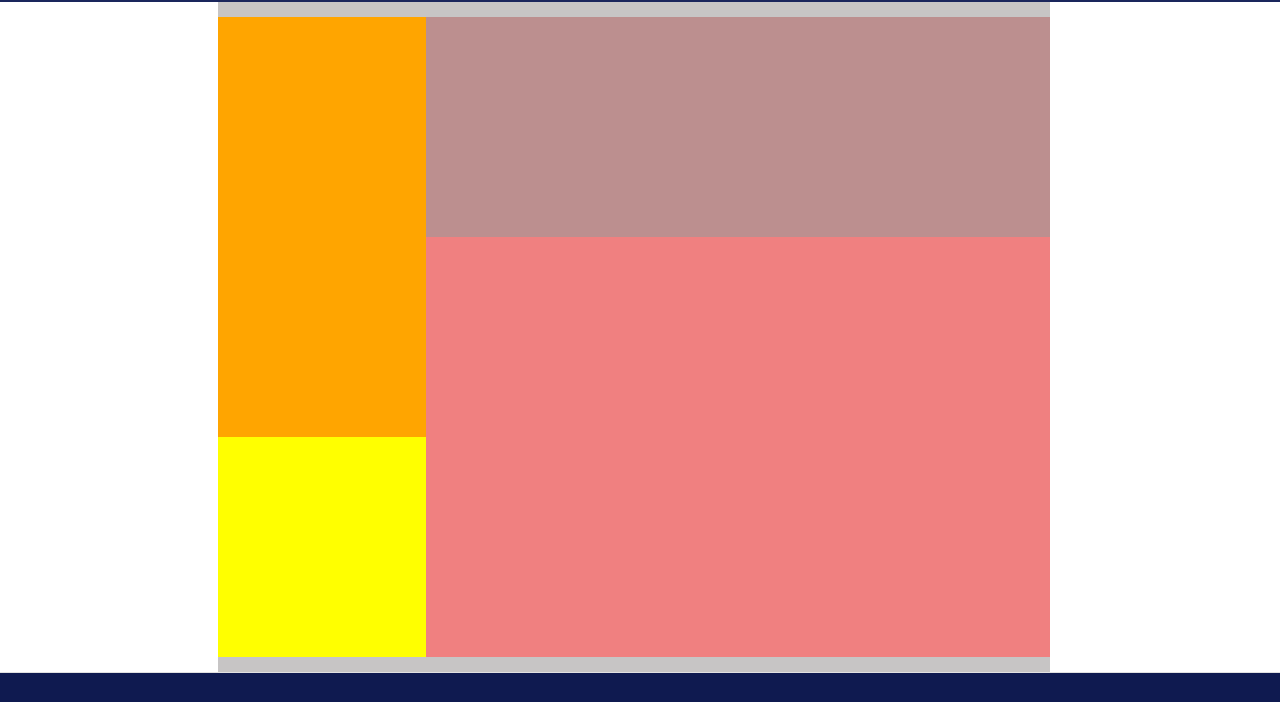
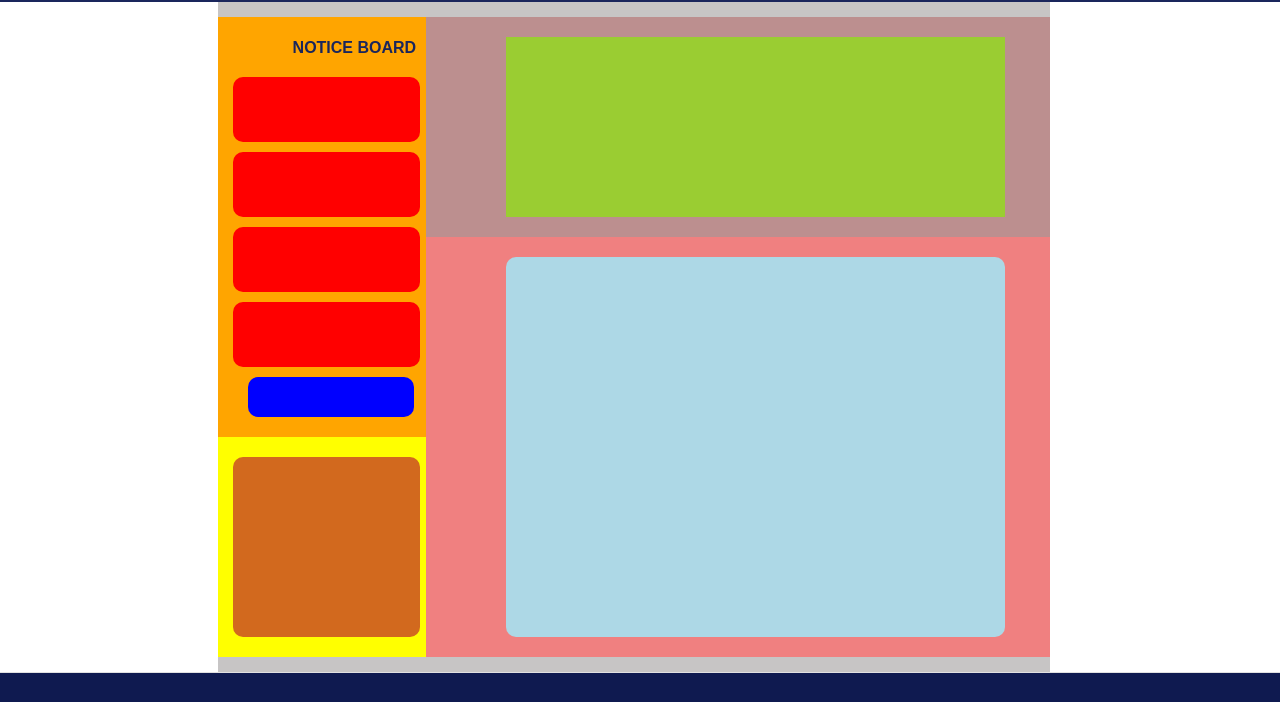
Before and after one commit to iftikharrasha/little-jewels-school-management-system, a plain HTML site: page index.html in a window 1280 px wide. Shown: the part 108-810 px from the top of the page. Drawn offline with Linux system fonts and the light colour scheme; a web font is replaced by a local one.

Commit message:
divs added w/separate colors

```diff
--- a/css/style.css
+++ b/css/style.css
@@ -1,17 +1,15 @@
-*, ::after, ::before {
+* {
     margin: 0;
     padding: 0;
-    border: 0;
-    vertical-align: baseline;
-    box-sizing: border-box;
 }
 
 body{
     line-height: 22px;
-    font-family: "Poppins", Helvetica, Arial, sans-serif;
+    font-family: "Montserrat", sans-serif;
     font-weight: 400;
     font-size: 14px;
-    color: #444;
+    color: #0c0c0c;
+    background: #cfcfcf;
 }
 
 .header-position{
@@ -120,11 +118,66 @@ img {
     margin: 0px auto;
 }
 
+.notice{
+    position: absolute;
+    color: #1A265C;
+    top: 20px;
+    text-transform: uppercase;
+    font-weight: 700;
+    font-size: 16px;
+}
+
+.align1{
+    left: 75px;
+}
+
+.notice-content{
+    position: absolute;
+    width: 90%;
+    height: 65px;
+    top: 60px;
+    left: 15px;
+    background: red;
+    border-radius: 10px;
+}
+
+.nc2{
+    top: 135px;
+}
+
+.nc3{
+    top: 210px;
+}
+
+.nc4{
+    top: 285px;
+}
+
+.nc-view{
+    position: absolute;
+    width: 80%;
+    height: 40px;
+    top: 360px;
+    left: 30px;
+    background: blue;
+    border-radius: 10px;
+}
+
 .body-left-2{
     position: relative;
     width: 100%;
     height: 220px;
     background: yellow;
+}
+
+.admin{
+    position: absolute;
+    width: 90%;
+    height: 180px;
+    top: 20px;
+    left: 15px;
+    background: chocolate;
+    border-radius: 10px;
 }
 
 .body-right{
@@ -142,12 +195,31 @@ img {
     background: rosybrown;
   }
 
+  .banner{
+    position: absolute;
+    width: 80%;
+    height: 180px;
+    top: 20px;
+    left: 80px;
+    background: yellowgreen;
+}
+
   .body-right-2{
     position: relative;
     width: 100%;
     height: 420px;
     background: lightcoral;
   }
+
+  .founded{
+    position: absolute;
+    width: 80%;
+    height: 380px;
+    top: 20px;
+    left: 80px;
+    background: lightblue;
+    border-radius: 10px;
+}
 
   .foot {
     position: fixed;
--- a/index.html
+++ b/index.html
@@ -4,6 +4,7 @@
     <meta charset="UTF-8">
     <meta name="viewport" content="width=device-width, initial-scale=1.0">
     <title>Document</title>
+    <link rel="stylesheet" href="https://use.typekit.net/nfp7kim.css">
     <link rel="stylesheet" href="css/style.css">
 </head>
 
@@ -36,13 +37,26 @@
     <div class="container">
         <div class="body-content">
                 <div class="body-left">
-                    <div class="body-left-1"></div>
-                    <div class="body-left-2"></div>
+                    <div class="body-left-1">
+                        <p class="notice align1">Notice Board</p>
+                        <div class="notice-content nc1"></div>
+                        <div class="notice-content nc2"></div>
+                        <div class="notice-content nc3"></div>
+                        <div class="notice-content nc4"></div>
+                        <div class="nc-view"></div>
+                    </div>
+                    <div class="body-left-2">
+                        <div class="admin"></div>
+                    </div>
 
                 </div>
                 <div class="body-right">
-                    <div class="body-right-1"></div>
-                    <div class="body-right-2"></div>
+                    <div class="body-right-1">
+                        <div class="banner"></div>
+                    </div>
+                    <div class="body-right-2">
+                        <div class="founded"></div>
+                    </div>
                 </div>
         </div>
 
```
Also changed, not shown: images/logo-4.png (added).
